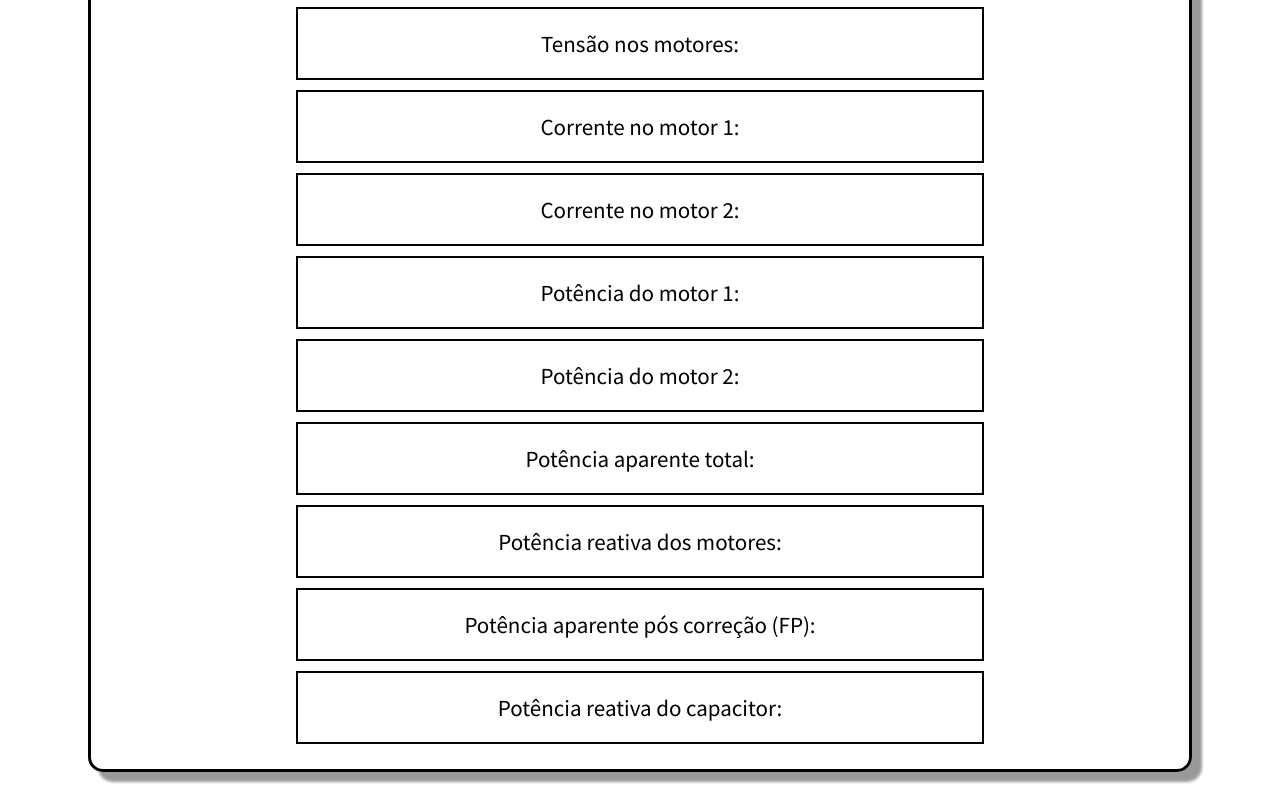
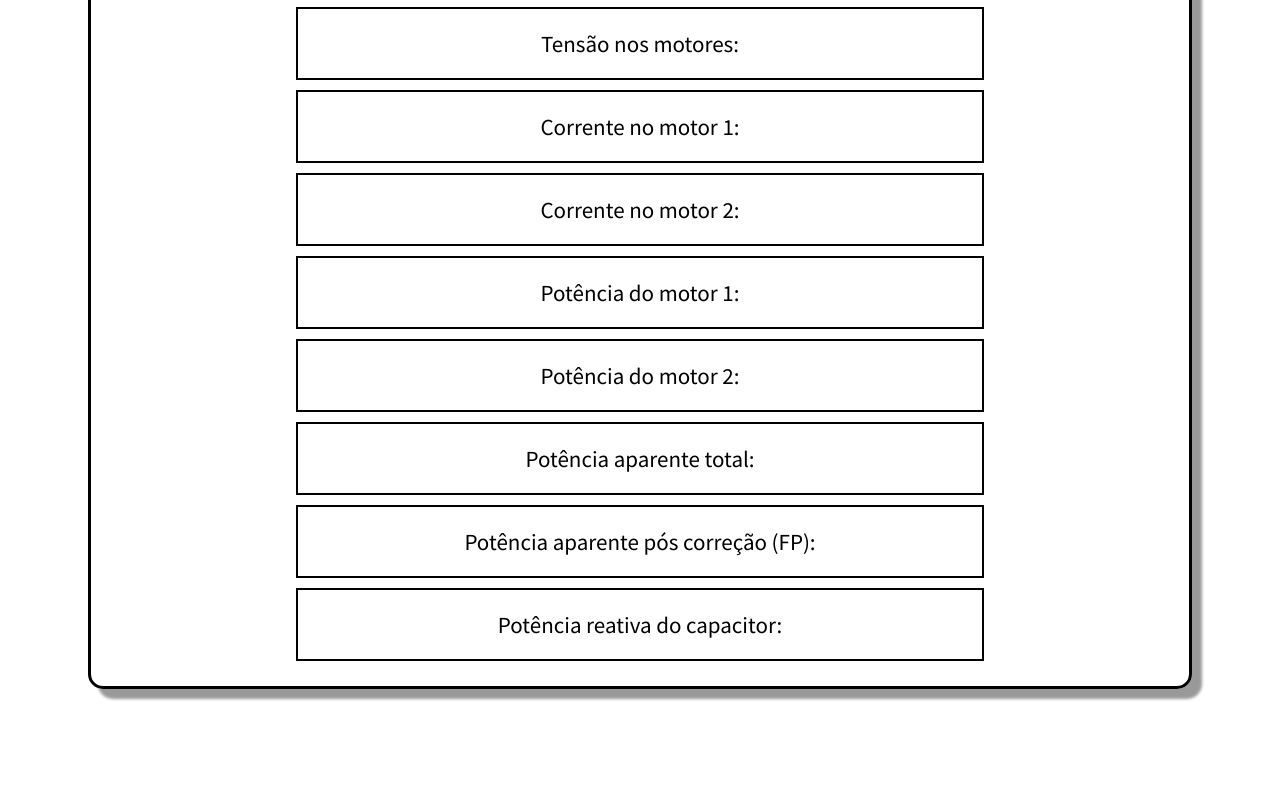
Before and after one commit to SofiaRodFer/testemotores, a plain HTML site: page doisMotores.html in a window 1280 px wide. Shown: the part 828-1628 px from the top of the page. After the commit the page ends 1545 px from the top, so only its background shows below. Drawn offline with Linux system fonts and the light colour scheme.

Commit message:
pequenas alterações no html

```diff
--- a/doisMotores.html
+++ b/doisMotores.html
@@ -54,7 +54,6 @@
             <p>Potência do motor 1: <span class="potenciaDoMotor1"></span></p>
             <p>Potência do motor 2: <span class="potenciaDoMotor2"></span></p>
             <p>Potência aparente total: <span class="potenciaAparenteTotal"></span></p>
-            <p>Potência reativa dos motores: <span class="potenciaReativaDosMotores"></span></p>
             <p>Potência aparente pós correção (FP): <span class="potenciaAparenteCorrigida"></span></p>
             <p>Potência reativa do capacitor: <span class="potenciaReativaDoCapacitor"></span></p>
         </section>
```
Also changed, not shown: tresMotores.html (+0 -1 lines), umMotor.html (+0 -1 lines).
